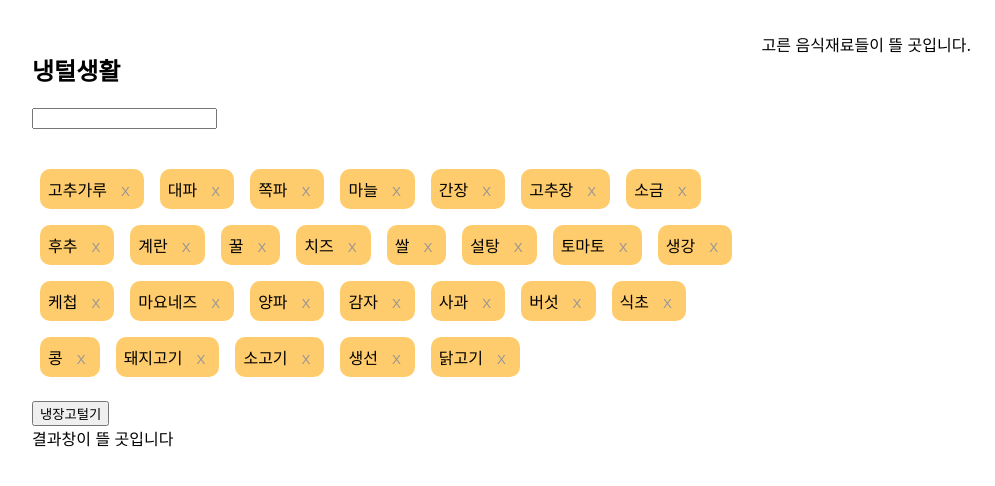
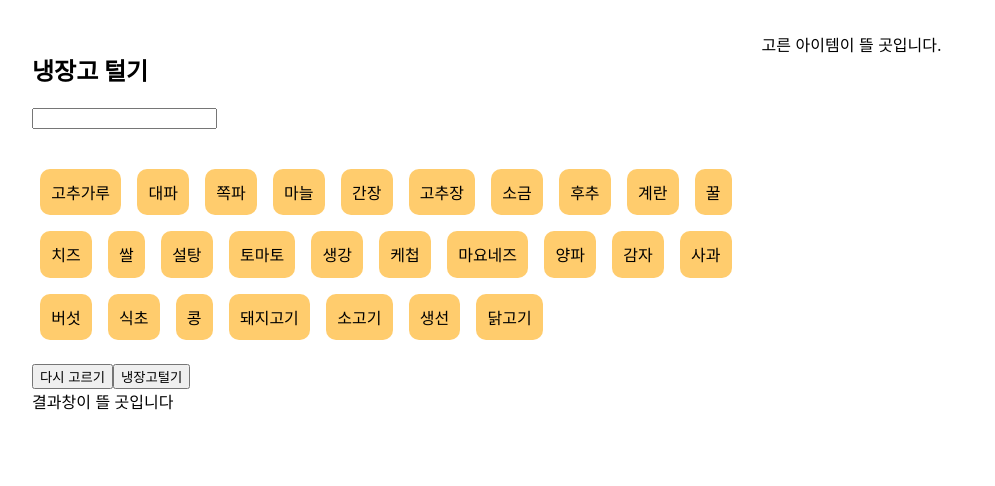
Before and after one commit to swpark907/refrigerator, a React (Create React App) app: page / in a window 1280 px wide. Shown: the top 486 px of the page, without its empty margins (0-995 px from the left). Built offline with nearby package versions, Linux system fonts and the light colour scheme.

Commit message:
item list, autoComplete, selected css

```diff
--- a/public/index.html
+++ b/public/index.html
@@ -24,7 +24,7 @@
       work correctly both with client-side routing and a non-root public URL.
       Learn how to configure a non-root public URL by running `npm run build`.
     -->
-    <title>React App</title>
+    <title>냉장고 털기</title>
   </head>
   <body>
     <noscript>You need to enable JavaScript to run this app.</noscript>
--- a/src/App.css
+++ b/src/App.css
@@ -32,7 +32,7 @@ ul li{
     cursor: pointer;
     background-color: rgb(255, 204, 109);
     border-radius: 10px;
-    padding: 0.5rem;
+    padding: 0.7rem;
     margin: 0.5rem;
     display: none;
 }
@@ -42,14 +42,14 @@ ul li{
 }
 
 .item.selected{
-    background-color: rgb(255, 169, 89);
+    background-color: rgb(253, 140, 33);
 }
 
 .item.active{
     display: block;
 }
 
-.item-cancel{
+/* .item-cancel{
     cursor: pointer;
     margin-left: 0.5rem;
     background-color: transparent;
@@ -60,7 +60,7 @@ ul li{
 
 .item-cancel:hover{
     color: black;
-}
+} */
 
 .selected-area{
     flex-basis: 40%;
--- a/src/App.js
+++ b/src/App.js
@@ -2,13 +2,25 @@ import './App.css';
 import Search from './component/Search';
 import SelectedItem from './component/SelectedItem';
 import Result from './component/Result';
+import { useState } from 'react';
 
-function App({items}) {
+function App({itemsData}) {
+
+  const [selectedItem, setSelectedItem] = useState([]);
+
+  const addSelectedItem = (item) => {
+    const updated = [...selectedItem, item ]
+    if(selectedItem.includes(item)){
+      setSelectedItem(updated)
+    }
+
+  }
+
   return (
     <div className="App">
       <div className="container">
-        <Search items={items}></Search>
-        <SelectedItem></SelectedItem>
+        <Search itemsData={itemsData} addSelectedItem={addSelectedItem}></Search>
+        <SelectedItem selectedItem={selectedItem}></SelectedItem>
       </div>
 
       <Result></Result>
--- a/src/component/Search.jsx
+++ b/src/component/Search.jsx
@@ -1,44 +1,52 @@
 import React from 'react';
 
-function Search({items}) {
+function Search({itemsData, addSelectedItem}) {
+
+    const items = document.querySelectorAll('.item');
 
     function autoComplete(e){
         const currentValue = e.target.value;
-        const items = document.querySelectorAll('.item');
         items.forEach(li => {
-
             li.classList.remove('active');
             if(li.dataset.name.includes(e.target.value)){
                 li.classList.add('active')
             }
         })
-
     }
 
     function selected(e){
         if(e.currentTarget.classList.contains('selected')){
             e.currentTarget.classList.remove('selected')
+
         } else{
         e.currentTarget.classList.add('selected')
+        addSelectedItem(e.currentTarget.dataset.name);
+        console.log(e.currentTarget.dataset.name)
+        }
     }
+
+    function resetSelected(e){
+        items.forEach(li => {
+            console.log(li)
+            li.classList.remove('selected');
+        })
     }
 
 
     return (
         <div className='main'>
-            <h2>냉털생활</h2>
+            <h2>냉장고 털기</h2>
             <input type="text" onChange={(e) => autoComplete(e)} />
             <ul className="items-list">
             {
-                items.items.map((item) =>
+                itemsData.items.map((item) =>
                 <li className="item active" onClick={e=>selected(e)} key={item.id} data-name={item.name}> {item.name}
-                <button className='item-cancel'>X</button>
                 </li>
                 )
             }
             </ul>
 
-
+            <button className='reset-selected' onClick={resetSelected}>다시 고르기</button>
             <button className='submit-btn'>냉장고털기</button>
         </div>
     );
--- a/src/component/SelectedItem.jsx
+++ b/src/component/SelectedItem.jsx
@@ -1,9 +1,15 @@
 import React from 'react';
 
-function SelectedItem(props) {
+function SelectedItem({selectedItem}) {
+
     return (
         <div className='selected-area'>
-            고른 음식재료들이 뜰 곳입니다.
+            고른 아이템이 뜰 곳입니다.
+            {
+                selectedItem.map(item =>
+                    <li className={item}>item</li>
+                )
+            }
         </div>
     );
 }
--- a/src/index.js
+++ b/src/index.js
@@ -5,11 +5,11 @@ import App from './App';
 import reportWebVitals from './reportWebVitals';
 import itemList from './ItemList';
 
-
+console.log(itemList)
 
 ReactDOM.render(
   <React.StrictMode>
-    <App items={itemList}/>
+    <App itemsData={itemList}/>
   </React.StrictMode>,
   document.getElementById('root')
 );
```
